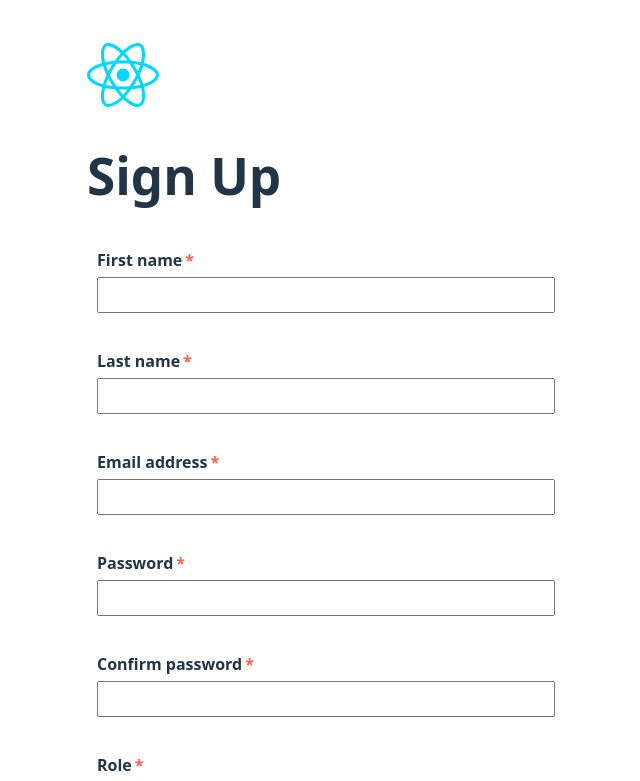
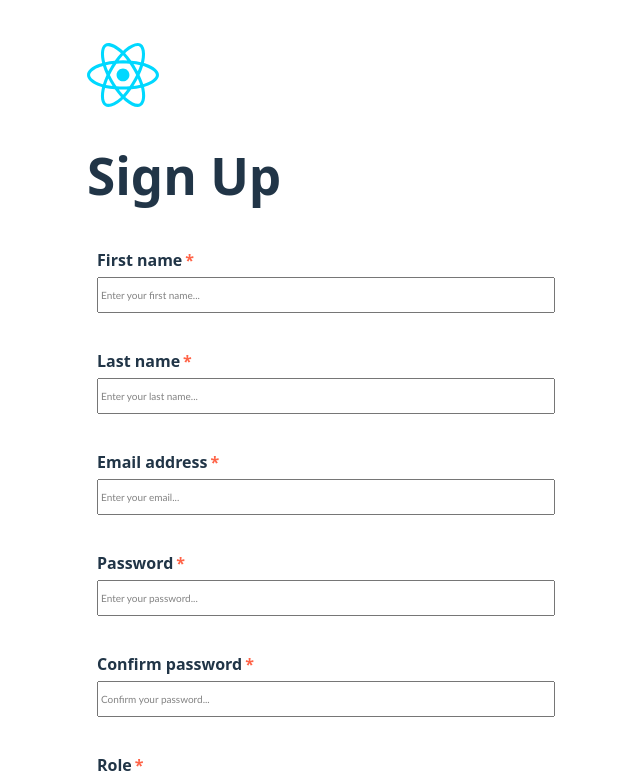
Before and after one commit to sergetoure/formreact, a React (Vite) app: page / in a window 1280 px wide. Shown: the top 781 px of the page, without its empty margins (314-954 px from the left). Built offline with nearby package versions, Linux system fonts and the light colour scheme.

Commit message:
cleaning stuff

```diff
--- a/src/App.scss
+++ b/src/App.scss
@@ -74,3 +74,11 @@
 .error {
   color: tomato;
 }
+
+input::placeholder{
+  font-size: 10px;
+  font-family:'Trebuchet MS', 'Lucida Sans Unicode', 'Lucida Grande', 'Lucida Sans', Arial, sans-serif;
+  opacity: 0.9;
+  font-weight: 500;
+
+}
--- a/src/components/Form.jsx
+++ b/src/components/Form.jsx
@@ -7,6 +7,8 @@ const initialState = {
       id: "firstname",
       label: "First name",
       type: "text",
+
+      placeholder:"Enter your first name...",
       value: "",
       required: true,
       errorMsg: "",
@@ -15,6 +17,7 @@ const initialState = {
     {
       id: "lastname",
       label: "Last name",
+      placeholder:"Enter your last name...",
       type: "text",
       value: "",
       required: true,
@@ -25,6 +28,7 @@ const initialState = {
       id: "email",
       label: "Email address",
       type: "email",
+      placeholder:"Enter your email...",
       value: "",
       required: true,
       errorMsg: "",
@@ -33,6 +37,7 @@ const initialState = {
     {
       id: "password",
       label: "Password",
+      placeholder:"Enter your password...",
       type: "password",
       value: "",
       required: true,
@@ -43,6 +48,7 @@ const initialState = {
     {
       id: "passwordconfirm",
       label: "Confirm password",
+      placeholder:"Confirm your password...",
       type: "password",
       value: "",
       required: true,
@@ -52,6 +58,7 @@ const initialState = {
     {
       id: "roles",
       label: "Role",
+      placeholder:"Select your role...",
       type: "text",
       listName: "rolesList",
       value: "",
@@ -74,123 +81,6 @@ export default function Form() {
   const [state, setState] = useState(initialState);
   const fileRef = useRef(null);
 
-  //validatEmail function to check if the email is valid
-  const validateEmail = (email) => {
-    // A simple regex for validating email addresses
-    const re = /^[^\s@]+@[^\s@]+\.[^\s@]+$/;
-    return re.test(String(email).toLowerCase());
-  };
-
-  // const handleBlur = (e) => {
-
-  //   const id = e.target.id;
-
-  //   //console.log(id)
-  //   //The first name cannot be empty.
-  //   // The email must be a valid email address and can't be empty. A function called validateEmail has already been provided for you to check if the email is valid. It returns true if the email is valid, otherwise  false is returned.
-  //   // The password must be at least 8 characters long.
-  //   // The role must be either individual or business.
-  //   //set the isValid property to true if all the above conditions are met, otherwise set it to false.
-
-  //   const inputToValidate = state.inputState.find((input) => input.id === id);
-
-  //   if (!inputToValidate) return false;
-
-  //   if (inputToValidate.required && !inputToValidate.value) {
-  //     setState((prevState) => ({
-  //       ...prevState,
-  //       inputState: prevState.inputState.map((i) =>
-  //         i.id === inputToValidate.id
-  //           ? { ...i, errorMsg: `${i.label} is required`, isValid: false }
-  //           : i
-  //       ),
-  //     }));
-  //     //return false;
-  //   }
-
-  //   if (
-  //     inputToValidate.type === "email" &&
-  //     inputToValidate.value &&
-  //     !validateEmail(inputToValidate.value)
-  //   ) {
-  //     setState((prevState) => ({
-  //       ...prevState,
-  //       inputState: prevState.inputState.map((i) =>
-  //         i.id === inputToValidate.id
-  //           ? { ...i, errorMsg: "Invalid email address", isValid: false }
-  //           : i
-  //       ),
-  //     }));
-  //    // return false;
-  //   }
-
-  //   if (
-  //     inputToValidate.type === "password" &&
-  //     inputToValidate.minLength &&
-  //     inputToValidate.value.length < inputToValidate.minLength
-  //   ) {
-  //     setState((prevState) => ({
-  //       ...prevState,
-  //       inputState: prevState.inputState.map((i) =>
-  //         i.id === inputToValidate.id
-  //           ? {
-  //               ...i,
-  //               errorMsg: `${i.label} must be at least ${i.minLength} characters long`,
-  //               isValid: false,
-  //             }
-  //           : i
-  //       ),
-  //     }));
-  //    // return false;
-  //   }
-
-  //   // Password confirmation validation
-  //   if (inputToValidate.id === "passwordconfirm") {
-  //     const passwordInput = state.inputState.find(
-  //       (input) => input.id === "password"
-  //     );
-  //     if (passwordInput && inputToValidate.value !== passwordInput.value) {
-  //       setState((prevState) => ({
-  //         ...prevState,
-  //         inputState: prevState.inputState.map((i) =>
-  //           i.id === inputToValidate.id
-  //             ? { ...i, errorMsg: "Passwords do not match", isValid: false }
-  //             : i
-  //         ),
-  //       }));
-  //      // return false;
-  //     }
-  //   }
-
-  //   // If all validations pass, clear error and set isValid
-  //   setState((prevState) => ({
-  //     ...prevState,
-  //     inputState: prevState.inputState.map((i) =>
-  //       i.id === inputToValidate.id ? { ...i, errorMsg: "", isValid: true } : i
-  //     ),
-  //   }));
-  //   console.log(id)
-  //   console.log(inputToValidate.isValid);
-  //   console.log(inputToValidate.value)
-  //   //console.log(inputToValidate.isValid)
-  //   // Check if the entire form is valid
-  //   const isValid = state.inputState.every((item) =>
-  //     item.required ? item.isValid : true
-  //   );
-  //   setState((prevState) => ({
-  //     ...prevState,
-  //     isValid: isValid ? true : false,
-  //   }));
-  //   // ensure that after the last input is validated, the form's isValid state is updated
-  //   // if (id === "roles") {
-  //   //   setState((prevState) => ({
-  //   //     ...prevState,
-  //   //     isValid: prevState.inputState.every((input) => input.isValid),
-  //   //   }));
-  //   // }
-  //  console.log(state.isValid)
-
-  // };
   const handleChange = (e) => {
     const currentValue = e.target.value;
     const validityState = e.target.validity;
@@ -216,55 +106,7 @@ export default function Form() {
 
 console.log(state.isValid)
 
-//     else {
-//   // Password confirmation validation
-//   const passwordInput = state.inputState.find(
-//     (input) => input.id === "password"
-//   );
-
-//   if (!passwordInput) {
-//     console.error("Password input not found");
-//     return;
-//   }
-
-//   if (currentValue !== passwordInput.value) {
-
-//     setState((prevState) => ({
-//       ...prevState,
-//       inputState: prevState.inputState.map((i) =>
-//         i.id === e.target.id
-//           ? {
-//               ...i,
-//               value: currentValue,
-//               errorMsg: "Passwords do not match",
-//               isValid: false,
-//             }
-//           : i
-//       ),
-//       isValid: prevState.inputState.every((item) => item.isValid)
-
-//     }));
-//   } else {
-//     setState((prevState) => ({
-//       ...prevState,
-//       inputState: prevState.inputState.map((i) =>
-//         i.id === e.target.id
-//           ? { ...i,
-//             value: currentValue,
-//             errorMsg: "",
-//             isValid: true }
-//           : i
-//       ),
-
-//         isValid: prevState.inputState.every((item) => item.isValid)
-
-//     }));
-//   }
-
-
-// }
   }
-
   const handleSubmit = (e) => {
     e.preventDefault();
 
@@ -286,7 +128,6 @@ console.log(state.isValid)
     // Reset the form
     setState(initialState);
   };
-
   return (
     <>
       <form className="form" onSubmit={handleSubmit}>
@@ -301,6 +142,7 @@ console.log(state.isValid)
             required,
             minLength,
             errorMsg,
+            placeholder
           } = item;
           return type === "file" ? (
             <Input
@@ -312,6 +154,7 @@ console.log(state.isValid)
               reference={fileRef}
               required={required}
               errorMsg={errorMsg}
+
             />
           ) : (
             <Input
@@ -327,6 +170,7 @@ console.log(state.isValid)
               required={required}
               minLength={minLength}
               errorMsg={errorMsg}
+              placeholder={placeholder}
             />
           );
         })}
--- a/src/components/Input.jsx
+++ b/src/components/Input.jsx
@@ -8,7 +8,7 @@ export default function Input({
   listName,
   val,
   onSetValue,
-  //onInput,
+  placeholder,
   reference,
   required,
   minLength,
@@ -33,7 +33,7 @@ export default function Input({
         //onInput={onInput}
         ref={reference}
         required={required}
-        minLength={minLength}
+        placeholder={placeholder}
       />
       <p className="error">{errorMsg}</p>
       {listName === "rolesList" && <RoleList />}
```
